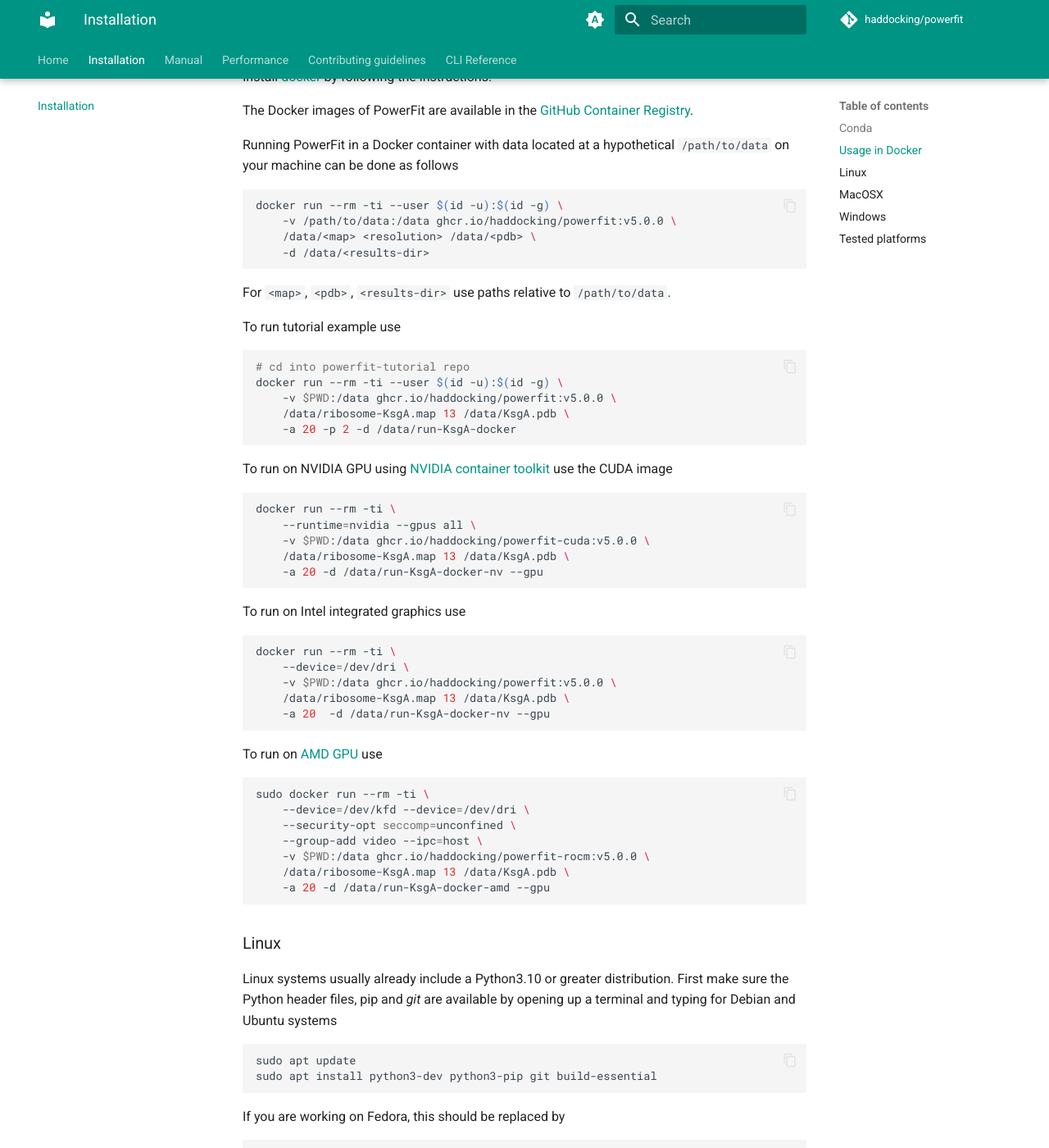
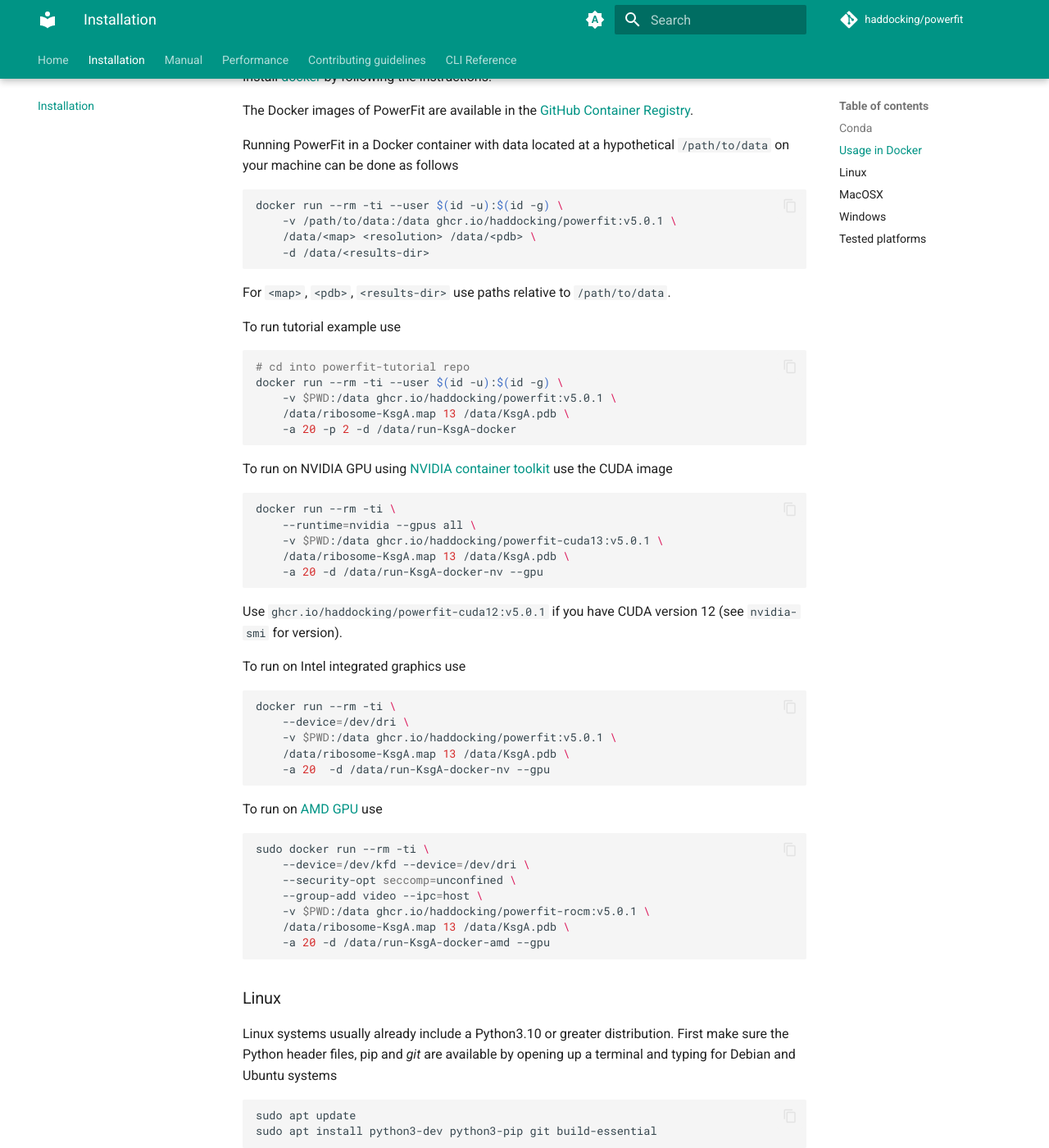
Before and after one commit to haddocking/powerfit, an MkDocs documentation site: the page built from docs/installation.md, in a window 1280 px wide and 1400 px high, scrolled down 852 px. Shown: the whole window at 82% size. Built offline with MkDocs 1.6.1 and Material for MkDocs 9.7.7, drawn with Linux system fonts in a browser that asks for light colours; a script that is not in the unit is left out; comment, search, counter and statistics services are not loaded.

Commit message:
Add Docker image for cuda 12 (#115)
* Add Docker image for cuda 12 + Mention reload when plot is not shown

Fixes #113

* Remove space

Fixes #35

* Bump to version 5.0.1

* Change docker build sequential workflow into parallel matrix

* Update github actions to their latest version

````diff
--- a/docs/installation.md
+++ b/docs/installation.md
@@ -90,7 +90,7 @@
 
 ```shell
 docker run --rm -ti --user $(id -u):$(id -g) \
-    -v /path/to/data:/data ghcr.io/haddocking/powerfit:v5.0.0 \
+    -v /path/to/data:/data ghcr.io/haddocking/powerfit:v5.0.1 \
     /data/<map> <resolution> /data/<pdb> \
     -d /data/<results-dir>
 ```
@@ -100,7 +100,7 @@
 ```shell
 # cd into powerfit-tutorial repo
 docker run --rm -ti --user $(id -u):$(id -g) \
-    -v $PWD:/data ghcr.io/haddocking/powerfit:v5.0.0 \
+    -v $PWD:/data ghcr.io/haddocking/powerfit:v5.0.1 \
     /data/ribosome-KsgA.map 13 /data/KsgA.pdb \
     -a 20 -p 2 -d /data/run-KsgA-docker
 ```
@@ -109,17 +109,18 @@
 ```shell
 docker run --rm -ti \
     --runtime=nvidia --gpus all \
-    -v $PWD:/data ghcr.io/haddocking/powerfit-cuda:v5.0.0 \
+    -v $PWD:/data ghcr.io/haddocking/powerfit-cuda13:v5.0.1 \
     /data/ribosome-KsgA.map 13 /data/KsgA.pdb \
     -a 20 -d /data/run-KsgA-docker-nv --gpu
 ```
+Use `ghcr.io/haddocking/powerfit-cuda12:v5.0.1` if you have CUDA version 12 (see `nvidia-smi` for version).
 
 To run on Intel integrated graphics use
 
 ```shell
 docker run --rm -ti \
     --device=/dev/dri \
-    -v $PWD:/data ghcr.io/haddocking/powerfit:v5.0.0 \
+    -v $PWD:/data ghcr.io/haddocking/powerfit:v5.0.1 \
     /data/ribosome-KsgA.map 13 /data/KsgA.pdb \
     -a 20  -d /data/run-KsgA-docker-nv --gpu
 ```
@@ -131,7 +132,7 @@
     --device=/dev/kfd --device=/dev/dri \
     --security-opt seccomp=unconfined \
     --group-add video --ipc=host \
-    -v $PWD:/data ghcr.io/haddocking/powerfit-rocm:v5.0.0 \
+    -v $PWD:/data ghcr.io/haddocking/powerfit-rocm:v5.0.1 \
     /data/ribosome-KsgA.map 13 /data/KsgA.pdb \
     -a 20 -d /data/run-KsgA-docker-amd --gpu
 ```
--- a/src/powerfit_em/__init__.py
+++ b/src/powerfit_em/__init__.py
@@ -1,4 +1,4 @@
-__version__ = "5.0.0"
+__version__ = "5.0.1"
 
 from .helpers import determine_core_indices
 from .rotations import proportional_orientations, quat_to_rotmat
````
Also changed, not shown: CONTRIBUTING.md (+8 -2 lines), docs/performance.md (+1 -0 lines), 8 other files.
